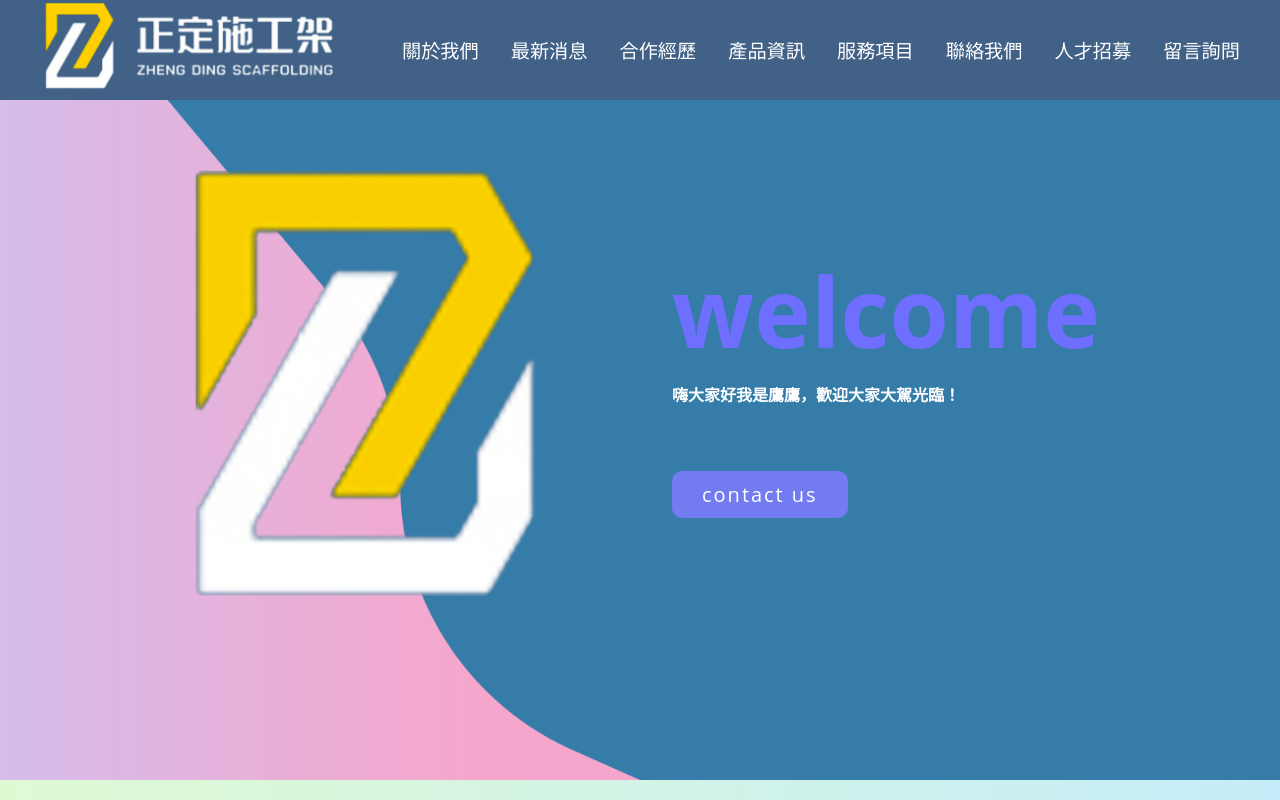
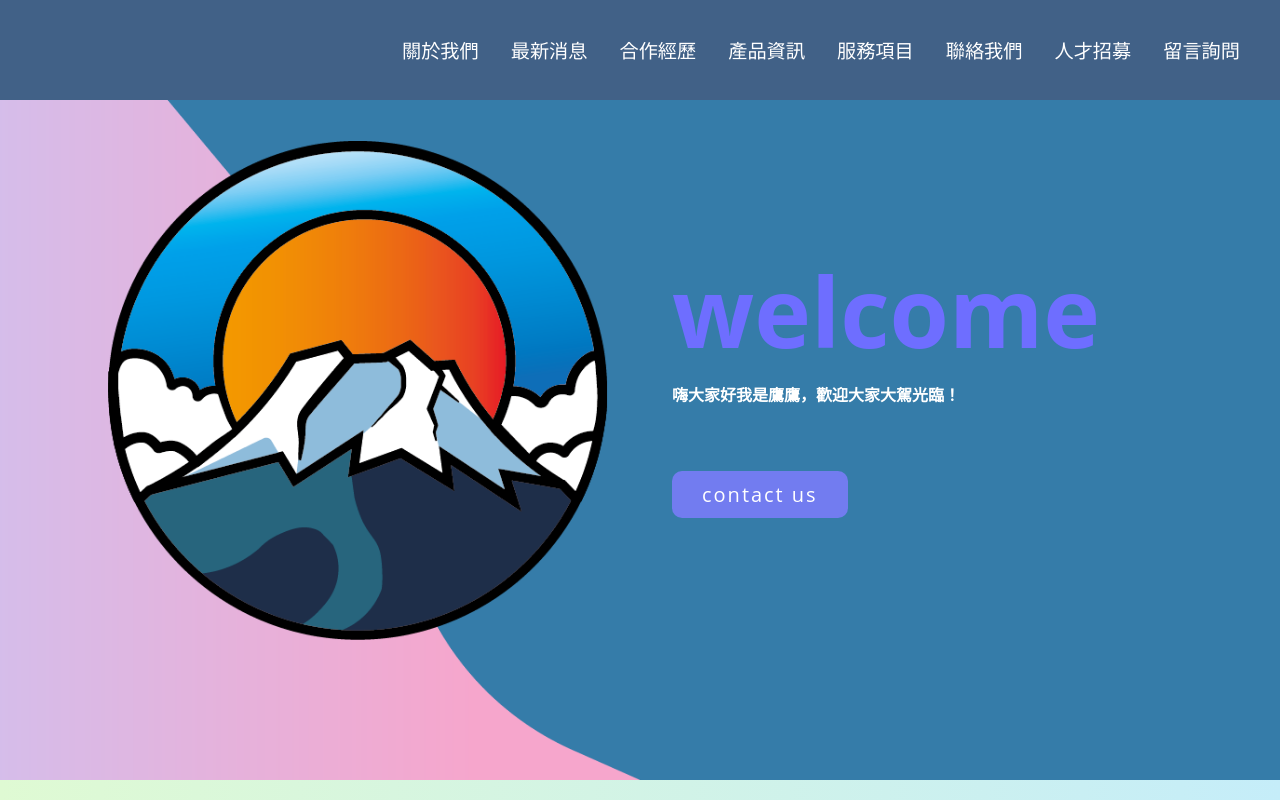
Before and after one commit to chen-u-zi/Zhengding.github.io, a plain HTML site: page Zhengding/index.html in a window 1280 px wide. Shown: the top 800 px of the page. Drawn offline with nearby package versions, Linux system fonts and the light colour scheme.

Commit message:
預備展示

```diff
--- a/Zhengding/index.html
+++ b/Zhengding/index.html
@@ -15,7 +15,7 @@
     <header>
         <div class="nvabar">
             <div class="logo"><a href="#">
-                    <img src="./img/正定施工架.png" style="width: 300px;"></a></div>
+                    <img src="" style="width: 300px;"></a></div>
             <div class="link">
                 <li><a href="#about">關於我們</a></li>
                 <li><a href="#new">最新消息</a></li>
@@ -47,7 +47,8 @@
 
     <section id="hero" class="hero">
         <div class="left">
-            <img src="./img/正定logo.png" alt="logo" width="500px">
+            <!-- <img src="./img/正定logo.png" alt="logo" width="500px"> -->
+            <img src="./img/山.png" alt="logo" width="500px">
         </div>
         <div class="right">
             <div class="info">
```
